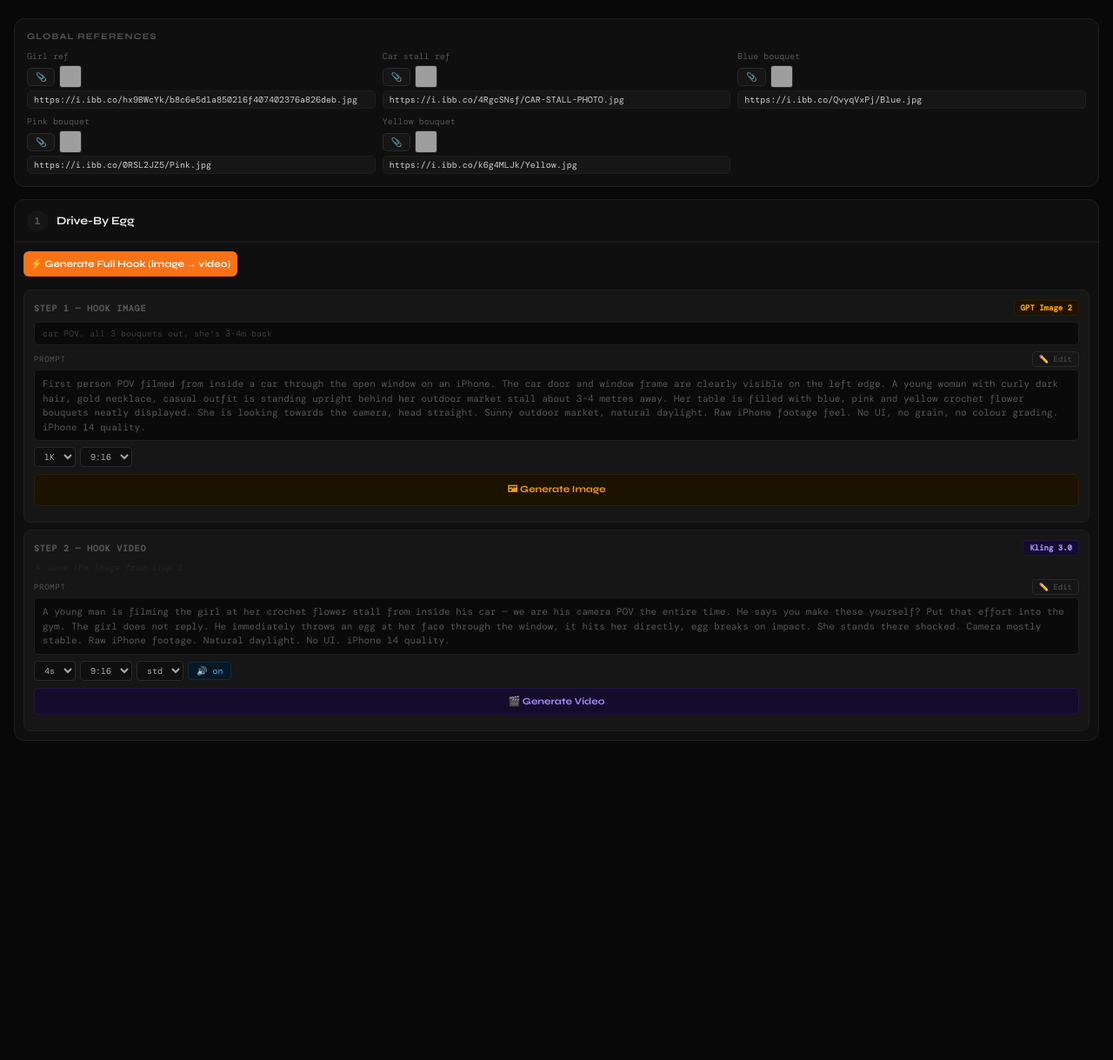
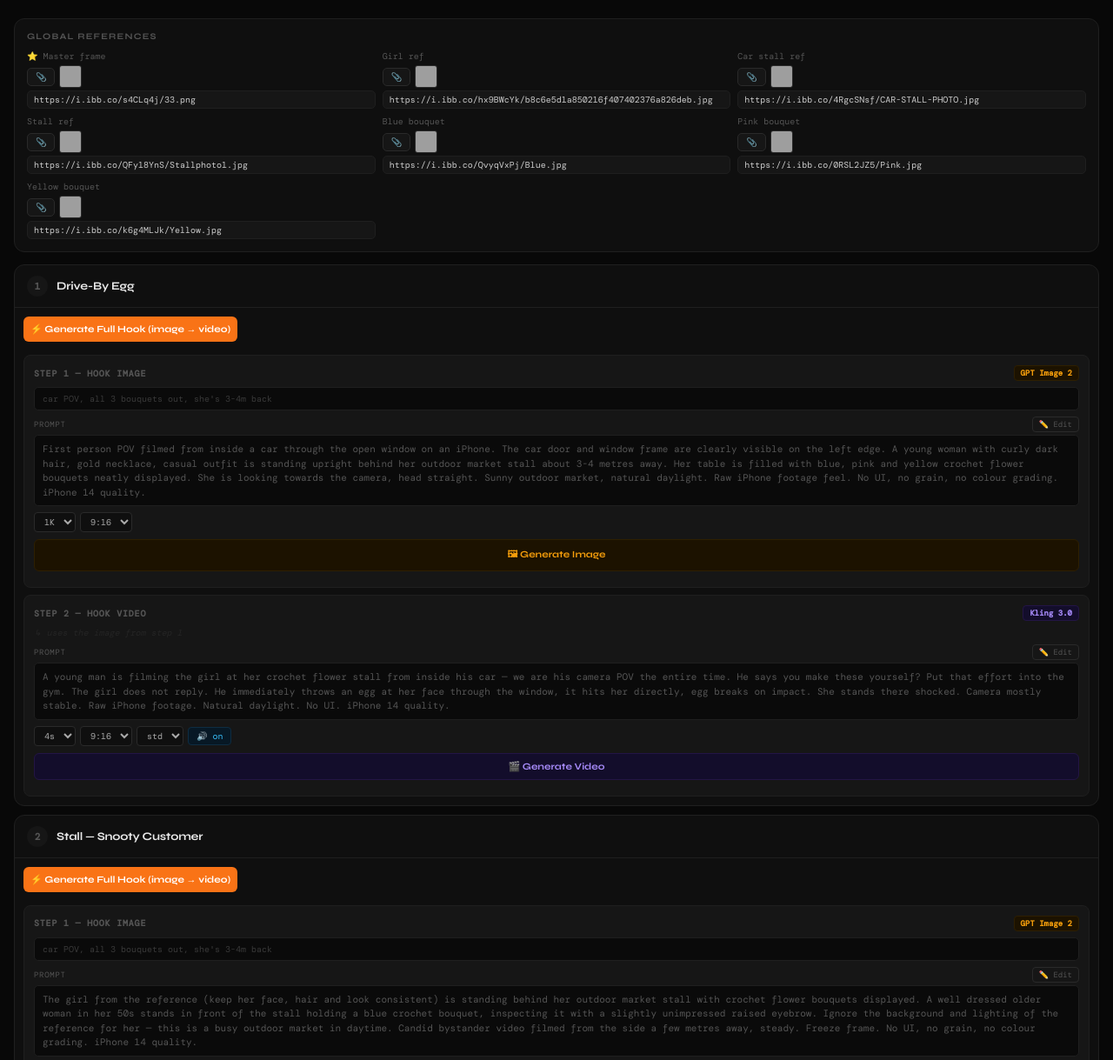
Before and after one commit to kalenrattt-bot/Crochet-pipeline, a plain HTML site: page index.html in a window 1280 px wide. Shown: the part 65-1284 px from the top of the page at 87% size. Before the commit the page ends 947 px from the top, so only its background shows below. Drawn offline with nearby package versions, Linux system fonts and the light colour scheme; grey boxes are pictures that could not be loaded.

Commit message:
Add files via upload

```diff
--- a/index.html
+++ b/index.html
@@ -88,8 +88,10 @@ input[type=file]{display:none}
 const PROXY = 'https://crochet-proxy.kalenrattt.workers.dev/';
 
 const STORE = {
+  master: 'https://i.ibb.co/s4CLq4j/33.png',
   girl: 'https://i.ibb.co/hx9BWcYk/b8c6e5d1a850216f407402376a826deb.jpg',
   car_stall: 'https://i.ibb.co/4RgcSNsf/CAR-STALL-PHOTO.jpg',
+  stall: 'https://i.ibb.co/QFy18YnS/Stallphoto1.jpg',
   blue_bouquet: 'https://i.ibb.co/QvyqVxPj/Blue.jpg',
   pink_bouquet: 'https://i.ibb.co/0RSL2JZ5/Pink.jpg',
   yellow_bouquet: 'https://i.ibb.co/k6g4MLJk/Yellow.jpg'
@@ -98,7 +100,8 @@ const get = k => STORE[k]||null;
 const set = (k,v) => { STORE[k]=v; };
 
 const GLOBALS = [
-  {key:'girl',label:'Girl ref'},{key:'car_stall',label:'Car stall ref'},
+  {key:'master',label:'⭐ Master frame'},
+  {key:'girl',label:'Girl ref'},{key:'car_stall',label:'Car stall ref'},{key:'stall',label:'Stall ref'},
   {key:'blue_bouquet',label:'Blue bouquet'},{key:'pink_bouquet',label:'Pink bouquet'},
   {key:'yellow_bouquet',label:'Yellow bouquet'}
 ];
@@ -114,6 +117,30 @@ const HOOKS = [
     vid:{
       id:'h1vid', dur:'4', sound:true,
       prompt:'A young man is filming the girl at her crochet flower stall from inside his car — we are his camera POV the entire time. He says you make these yourself? Put that effort into the gym. The girl does not reply. He immediately throws an egg at her face through the window, it hits her directly, egg breaks on impact. She stands there shocked. Camera mostly stable. Raw iPhone footage. Natural daylight. No UI. iPhone 14 quality.'
+    }
+  },
+  {
+    id:'h2', title:'Stall — Snooty Customer',
+    img:{
+      id:'h2img', refs:['master','girl','stall','blue_bouquet'],
+      prompt:'The girl from the reference (keep her face, hair and look consistent) is standing behind her outdoor market stall with crochet flower bouquets displayed. A well dressed older woman in her 50s stands in front of the stall holding a blue crochet bouquet, inspecting it with a slightly unimpressed raised eyebrow. Ignore the background and lighting of the reference for her — this is a busy outdoor market in daytime. Candid bystander video filmed from the side a few metres away, steady. Freeze frame. No UI, no grain, no colour grading. iPhone 14 quality.',
+      aspect:'9:16', resolution:'1K'
+    },
+    vid:{
+      id:'h2vid', dur:'5', sound:true,
+      prompt:'Candid bystander video, camera stays in the exact same fixed position the whole time and does not move. A well dressed older woman holds up the blue crochet bouquet, looks at it and says oh sweetie... you really think people will pay for this? in a condescending tone, then sets it back down and walks off. The girl behind the stall stands there, her smile fading. Camera completely still and locked off. Natural daylight. No UI. iPhone 14 quality.'
+    }
+  },
+  {
+    id:'h3', title:'Stall — Snapchat Rude Girls (POV)',
+    img:{
+      id:'h3img', refs:['master','girl','stall','blue_bouquet'],
+      prompt:'POV handheld phone video filmed by a friend, fairly close up. In frame, two teenage girls stand at an outdoor market crochet flower stall, one holding up a blue crochet bouquet and laughing while looking towards the camera. Behind the stall, the girl from the reference (keep her face, hair and look consistent) is standing watching them. Ignore the background and lighting of the reference for her — this is a busy outdoor market in daytime. Slightly shaky candid Snapchat style phone footage. Freeze frame. No UI, no grain, no colour grading. iPhone 14 quality.',
+      aspect:'9:16', resolution:'1K'
+    },
+    vid:{
+      id:'h3vid', dur:'5', sound:true,
+      prompt:'Handheld Snapchat style phone video with slight natural shake, filmed by their friend. One teenage girl holds up the blue crochet bouquet, looks at the camera then at her friend beside her, laughing, and says yo look at this... who is actually buying these? talking to both the camera and her friend like theyre all in on it. Her friend laughs too. The girl at the stall looks over. Candid real phone footage feel. Natural daylight. No UI. iPhone 14 quality.'
     }
   }
 ];
```
